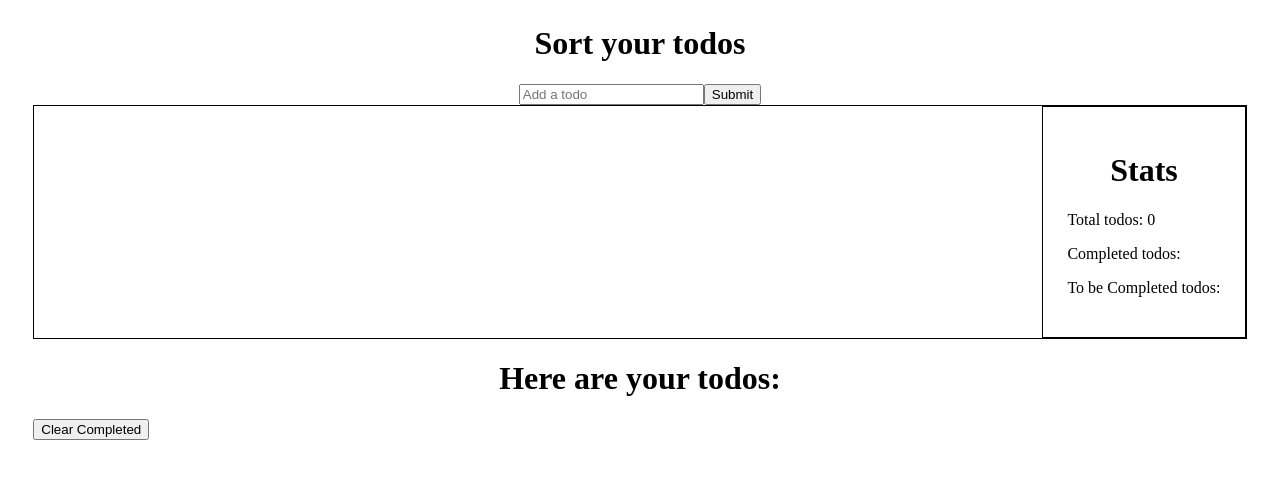
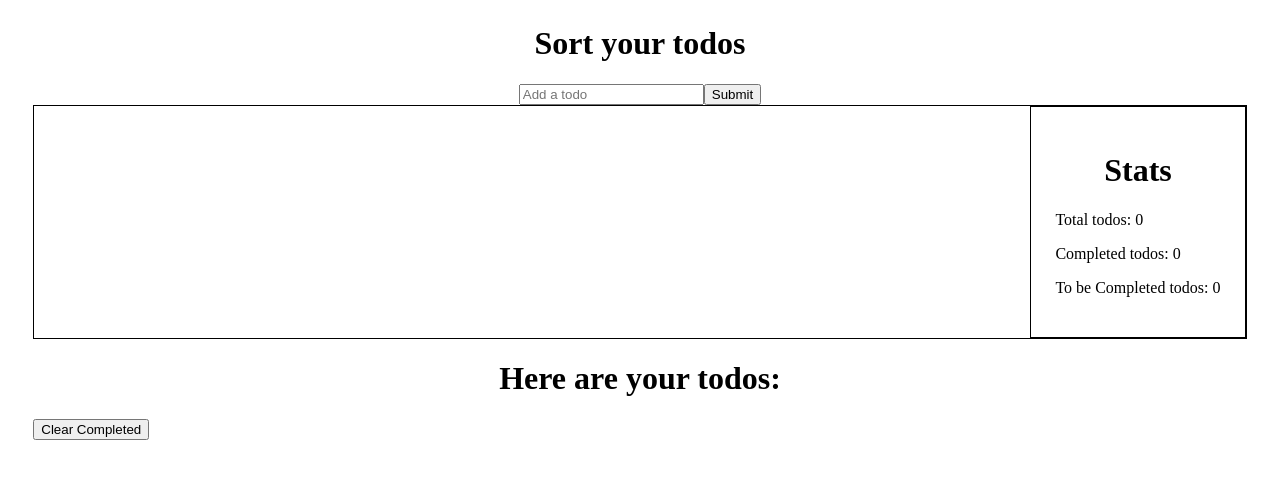
Before and after one commit to bloominstituteoftechnology/reducer-todo, a React (Create React App) app in the folder todo/: page / in a window 1280 px wide. Shown: the top 478 px of the page. Built offline with nearby package versions, Linux system fonts and the light colour scheme.

Commit message:
give stats full functionality

```diff
--- a/todo/src/components/Main/Stats/Stats.js
+++ b/todo/src/components/Main/Stats/Stats.js
@@ -2,12 +2,18 @@ import React from 'react';
 import './scss/stats.scss';
 
 function Stats(props) {
+
+        //find the total people confirmed
+        const todoCompleted = props.state.todos.reduce((acc, current) => { return acc += current.completed },0);
+
+        const todoToComplete = props.state.todos.length - todoCompleted;
+
     return (
     <div className="stats-box">
         <h1>Stats</h1>
         <p>Total todos: {props.state.todos.length}</p>
-        <p>Completed todos: </p>
-        <p>To be Completed todos: </p>
+        <p>Completed todos: {todoCompleted} </p>
+        <p>To be Completed todos: {todoToComplete} </p>
 
     </div>
     );
```
